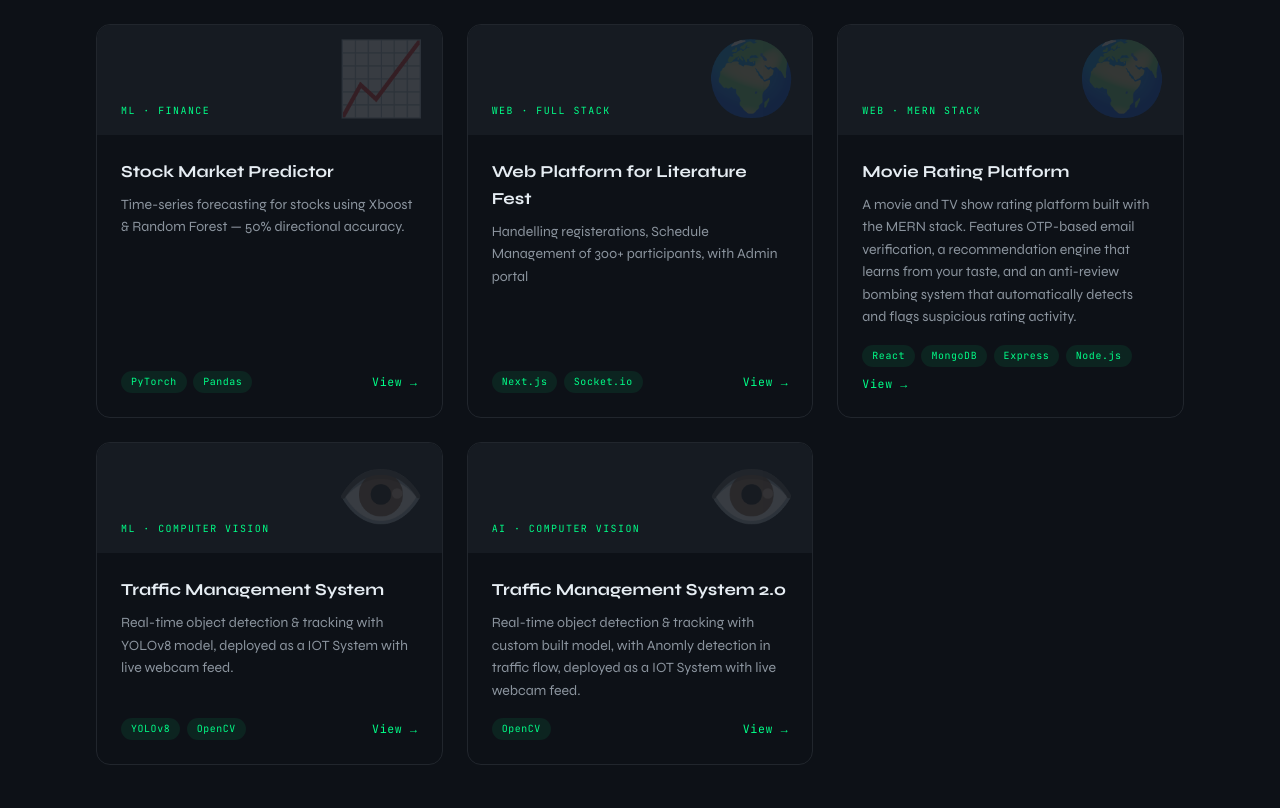
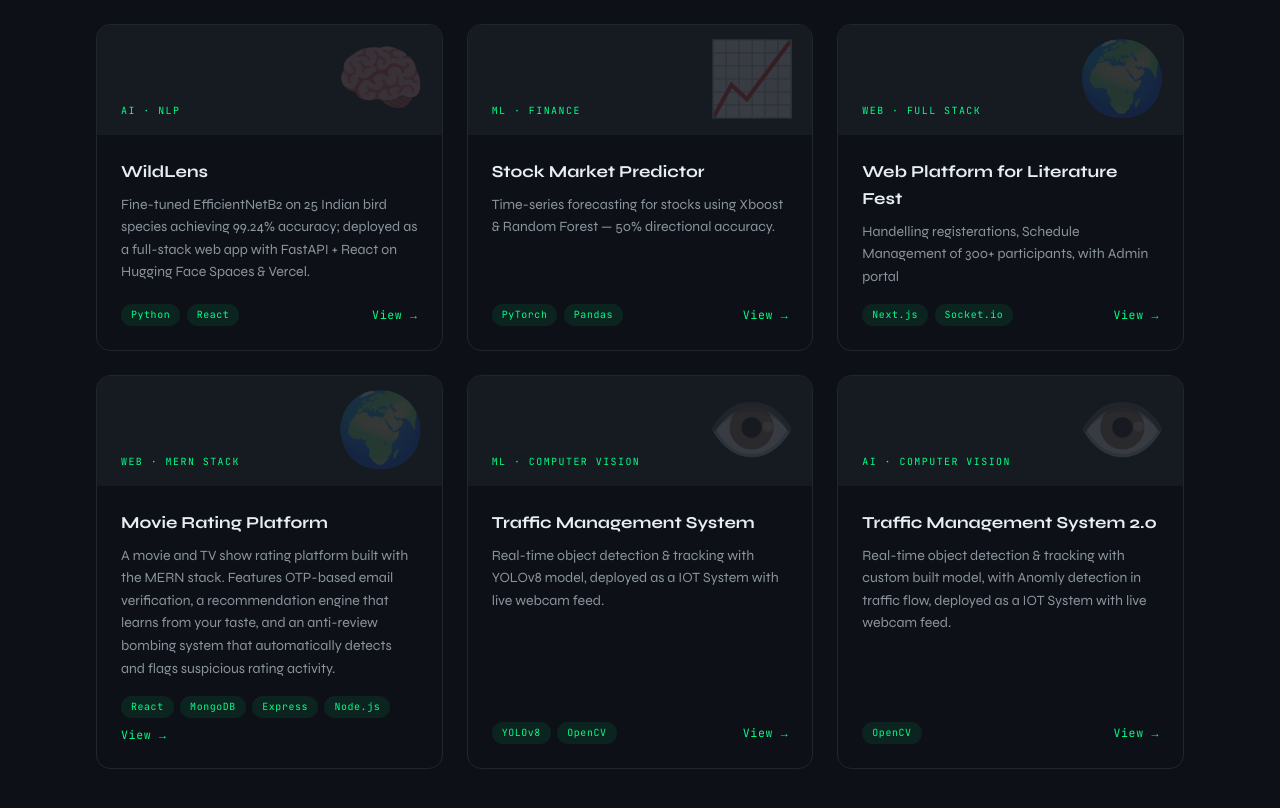
Before and after one commit to AdityaChopra18/Aditya_Chopra, a React (Vite) app: page / in a window 1280 px wide. Shown: the part 2400-3208 px from the top of the page. Built offline with nearby package versions, Linux system fonts and the light colour scheme.

Commit message:
added project

```diff
--- a/src/Portfolio.jsx
+++ b/src/Portfolio.jsx
@@ -71,13 +71,13 @@ const SKILLS = [
 ];
 
 const PROJECTS = [
-  // {
-  //   emoji: "🧠", type: "AI · NLP",
-  //   title: "SmartChat Engine",
-  //   desc:  "Fine-tuned LLM chatbot with RAG pipeline for domain-specific Q&A. Built with LangChain, FastAPI, and React.",
-  //   tags:  ["Python","LangChain","React"],
-  //   link:  "#",
-  // },
+  {
+    emoji: "🧠", type: "AI · NLP",
+    title: "WildLens",
+    desc:  "Fine-tuned EfficientNetB2 on 25 Indian bird species achieving 99.24% accuracy; deployed as a full-stack web app with FastAPI + React on Hugging Face Spaces & Vercel.",
+    tags:  ["Python","React"],
+    link:  "https://github.com/AdityaChopra18/wildlens.git",
+  },
   {
     emoji: "📈", type: "ML · Finance",
     title: "Stock Market Predictor",
```
